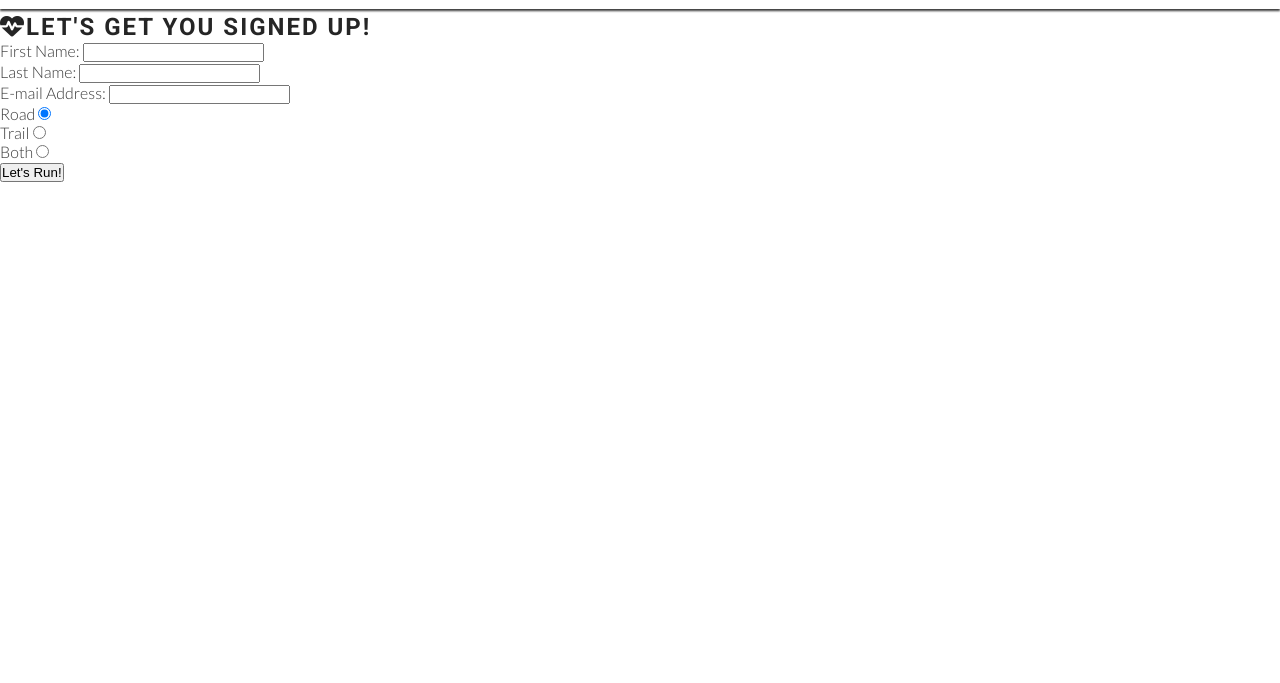
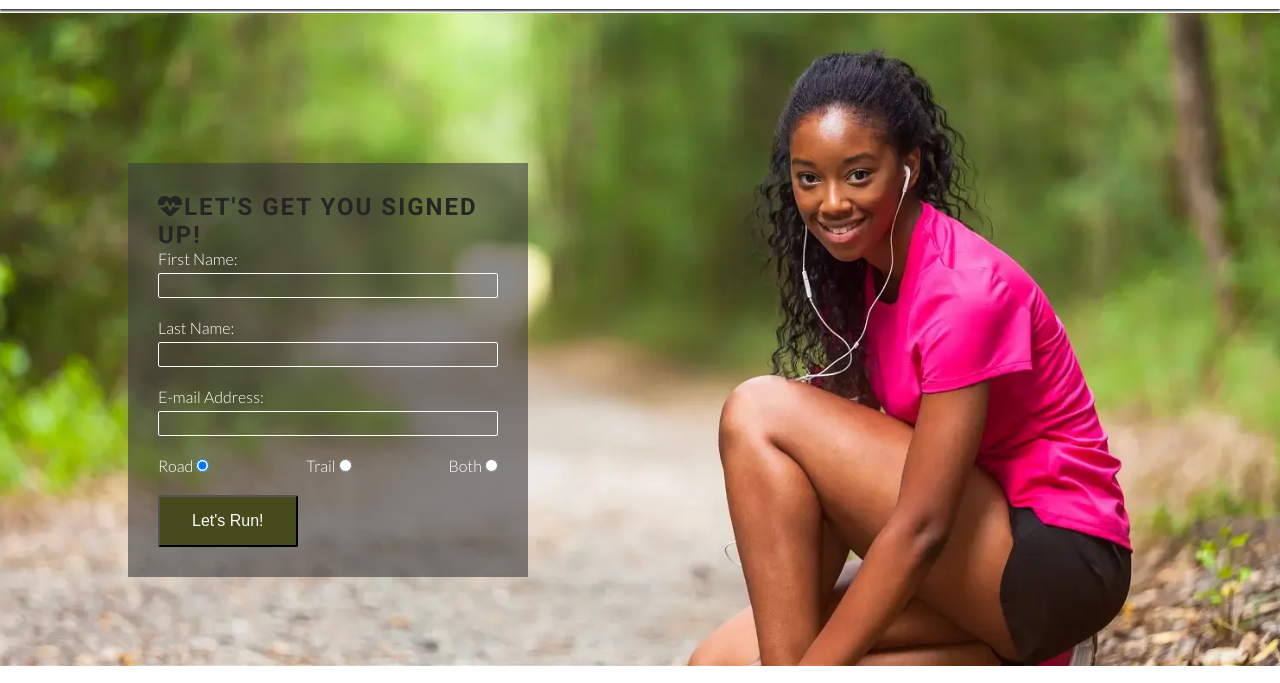
Before and after one commit to TammyGirl2015/LoveRunning, a plain HTML site: page signup.html in a window 1280 px wide. Shown: the part 66-749 px from the top of the page. Drawn offline with Linux system fonts and the light colour scheme.

Commit message:
added css for sign up page mob and large

```diff
--- a/assets/css/style.css
+++ b/assets/css/style.css
@@ -55,7 +55,7 @@ header a {
     list-style-type: none;
 }
 
-#menu > li {
+#menu>li {
     margin-bottom: 1em;
 }
 
@@ -76,7 +76,7 @@ nav {
 }
 
 /* Nav toggle */
-#nav-toggle:checked ~ nav {
+#nav-toggle:checked~nav {
     display: block;
 }
 
@@ -93,6 +93,9 @@ main {
     /* Make main element take up any surplus space to push footer down */
     flex: 1 0 auto;
     margin-top: 47px;
+    /* Enable flex properties for child elements */
+    display: flex;
+    flex-direction: column;
 }
 
 /* Hero section */
@@ -101,6 +104,53 @@ main {
     height: 600px;
     width: 100%;
     position: relative;
+}
+
+/* Sign-up section */
+#signup {
+    background-image: url("../images/signup-image.webp");
+    background-size: cover;
+    background-position: 75%;
+    padding: 20px 10% 0 10%;
+    flex-grow: 1;
+}
+
+/* Sign-up form */
+#signup-form {
+    color: #ffffff;
+    background-color: rgba(60, 60, 60, 0.6);
+    padding: 30px;
+}
+
+#signup-form>h2 {
+    color: #fafafa;
+    margin-bottom: 20px;
+}
+
+.text-input {
+    background: transparent;
+    color: #fafafa;
+    width: 100%;
+    height: 25px;
+    margin: 5px 0 20px 0;
+    border: 1px solid #fafafa;
+    border-radius: 2px;
+    padding: 0 5px;
+}
+
+.radio-buttons {
+    width: 100%;
+    display: flex;
+    justify-content: space-between;
+}
+
+.join-button {
+    margin-top: 20px;
+    border-radius: 2px;
+    padding: 15px 32px;
+    font-size: 100%;
+    background-color: #454b1b;
+    color: #fafafa;
 }
 
 /*Reasons Section */
@@ -115,8 +165,8 @@ main {
     font-size: 280%;
 }
 
-#benefits-physical > div,
-#benefits-mental > div {
+#benefits-physical>div,
+#benefits-mental>div {
     line-height: 20px;
     margin-bottom: 20px;
 }
@@ -185,8 +235,8 @@ hr {
     padding-left: 10px;
 }
 
-#cover-text > h2,
-#cover-text > h3 {
+#cover-text>h2,
+#cover-text>h3 {
     color: #ffffff;
 }
 
@@ -225,6 +275,7 @@ hr {
 
 /* Media query: tablets and larger (768px and up) */
 @media screen and (min-width: 768px) {
+
     /* Header */
     nav {
         display: block;
@@ -238,7 +289,7 @@ hr {
         display: flex;
     }
 
-  #menu > li {
+    #menu>li {
         padding-left: 1rem;
     }
 
@@ -272,12 +323,12 @@ hr {
         width: 100%;
     }
 
-  #benefits-physical > div,
-  #benefits-mental > div {
+    #benefits-physical>div,
+    #benefits-mental>div {
         width: 75%;
     }
 
-  #benefits-mental > div {
+    #benefits-mental>div {
         text-align: end;
         align-self: flex-end;
     }
@@ -286,6 +337,28 @@ hr {
     #photos {
         column-count: 3;
     }
+
+        #signup {
+            background-position: center;
+            position: relative;
+        }
+
+        #signup-form {
+        max-width: 400px;
+        position: absolute;
+        left: 10%;
+        top: 150px;
+    }
+
+        .text-input:hover {
+            border-color: #f16c6b;
+        }
+
+        .join-button:hover {
+            background-color: #fafafa;
+            color: #454b1b;
+        }
+
 }
 
 /* Media query: laptops and larger (992px and up) */
@@ -302,13 +375,14 @@ hr {
 
 /* Media query: pc and larger (1200px and up) */
 @media screen and (min-width: 1200px) {
+
     /* Reasons section */
     #benefits {
         display: flex;
         flex-direction: row;
     }
 
-  #benefits > div {
+    #benefits>div {
         flex: 1;
     }
 
@@ -320,11 +394,11 @@ hr {
         order: 1;
     }
 
-  #benefits-mental > div {
+    #benefits-mental>div {
         align-self: flex-start;
     }
 
-  #benefits-physical > div {
+    #benefits-physical>div {
         align-self: flex-end;
     }
 }
--- a/signup.html
+++ b/signup.html
@@ -67,29 +67,29 @@
             <i class="fa-solid fa-heart-pulse"></i>Let's get you signed up!
           </h1>
           <label for="First Name">First Name: </label>
-          <input type="text" id="first_name" class="text-input" required />
+          <input type="text" name="first_name" id="first_name" class="text-input" required />
           <br />
           <label for="Last Name">Last Name: </label>
-          <input type="text" id="last_name" class="text-input" required />
+          <input type="text" name="last_name" id="last_name" class="text-input" required />
           <br />
           <label for="Email Address">E-mail Address: </label>
-          <input type="text" id="email_address" class="text-input" required />
+          <input type="email" name="email_address" id="email_address" class="text-input" required />
           <br />
           <div class="radio-buttons">
             <div>
-              <label for="running-preference">Road</label>
-              <input type="radio" required checked />
+              <label for="road">Road</label>
+              <input type="radio" name="running-preference" id="road" value="road" required checked />
             </div>
             <div>
-              <label for="running-preference">Trail</label>
-              <input type="radio" required />
+              <label for="trail">Trail</label>
+              <input type="radio" name="running-preference" id="trail" value="trail" required />
             </div>
             <div>
-              <label for="running-preference">Both</label>
-              <input type="radio" required />
+              <label for="both">Both</label>
+              <input type="radio" name="running-preference" id="both" value="both" required />
             </div>
           </div>
-          <input type="submit" value="Let's Run!" class="join-button">
+          <button type="submit" class="join-button" >Let's Run!</button>
         </form>
       </section>
     </main>
```
Also changed, not shown: assets/images/signup-image.webp (added). Lines whose indentation alone changed are shown as unchanged.
